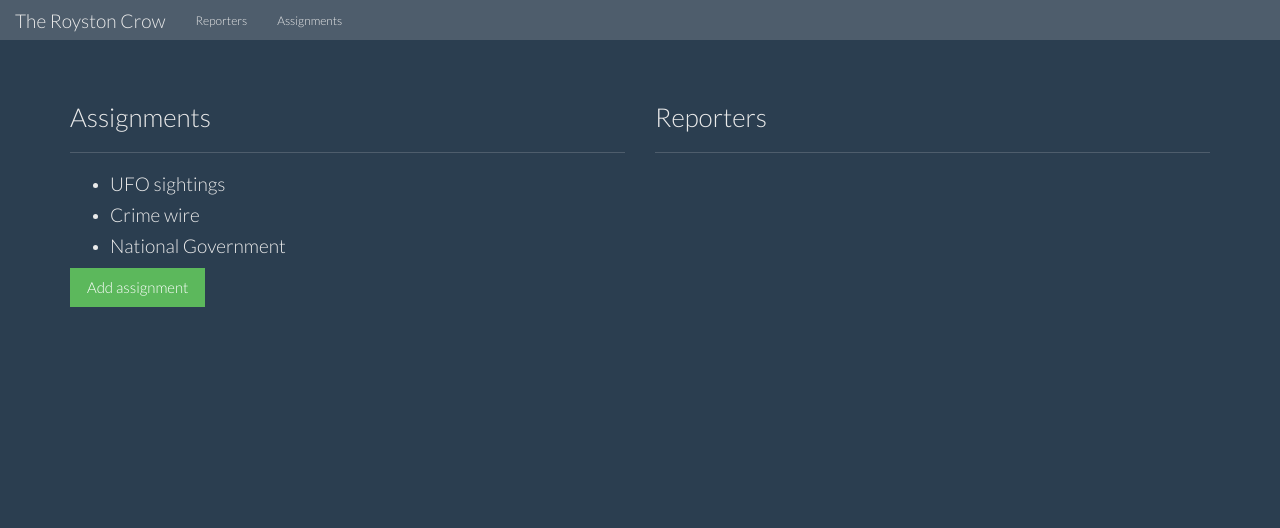
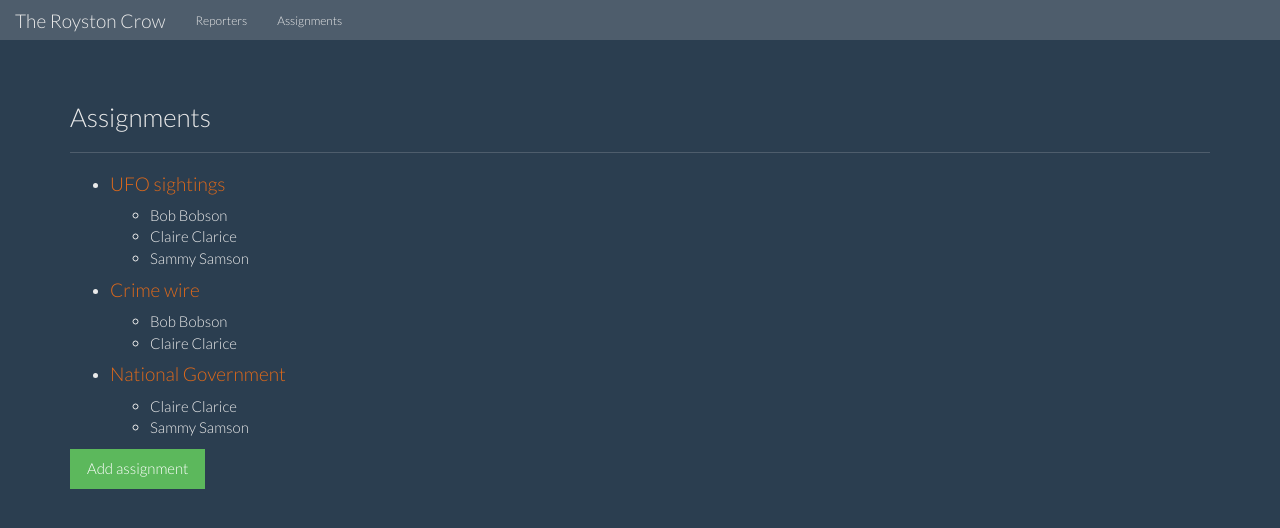
Before and after one commit to gabefinch/Royston-Crow-Assignment-Tracker, a plain HTML site: page index.html in a window 1280 px wide. Drawn offline with Linux system fonts and the light colour scheme.

Commit message:
Add reporters within assignment objects and li within li

```diff
--- a/index.html
+++ b/index.html
@@ -15,7 +15,7 @@
     <nav class="navbar navbar-default">
       <div class="container-fluid">
         <div class="navbar-header">
-          <a class="navbar-brand" href="#">The Royston Crow</a>
+          <a class="navbar-brand" href="/">The Royston Crow</a>
         </div>
         <div class="collapse navbar-collapse" id="bs-example-navbar-collapse-1">
           <ul class="nav navbar-nav">
--- a/partials/home.html
+++ b/partials/home.html
@@ -1,21 +1,18 @@
-<div class="row" >
-  <div class="col-xs-6" ng-controller="AssignmentCtrl">
+<div>
+  <div ng-controller="AssignmentCtrl">
     <div class="page-header">
       <h3>Assignments</h3>
     </div>
     <ul>
       <li ng-repeat="assignment in assignments">
-        <h4>{{assignment.name}}</h4>
+        <h4><a ng-click="">{{assignment.name}}</a></h4>
+          <ul>
+              <li ng-repeat="reporter in assignment.reporters">
+                  {{reporter.name}}
+              </li>
+          </ul>
       </li>
     </ul>
     <a ui-sref="addAssignment" class="btn btn-success">Add assignment</a>
   </div>
-
-  <div class="col-xs-6">
-    <div class="page-header">
-      <h3>Reporters</h3>
-    </div>
-
-  </div>
-
 </div>
--- a/services/AssignmentFactory.js
+++ b/services/AssignmentFactory.js
@@ -2,10 +2,24 @@ reporterAssignments.factory('AssignmentFactory',
   function AssignmentFactory() {
   var factory = {};
 
-  factory.assignments = [ {name: "UFO sightings", id: 1, reporters: [] },
-                    {name: "Crime wire", id: 2, reporters: [] },
-                    {name: "National Government", id: 3, reporters: [] },
-
+// ASSIGNMENTS
+  factory.assignments = [
+    {name: "UFO sightings", id: 1, reporters: [
+      {name: "Bob Bobson", id: 1 , yearsWorked: 15},
+      {name: "Claire Clarice", id: 2 , yearsWorked: 3},
+      {name: "Sammy Samson", id: 3 , yearsWorked: 6}
+      ]
+    },
+    {name: "Crime wire", id: 2, reporters: [
+      {name: "Bob Bobson", id: 1 , yearsWorked: 15},
+      {name: "Claire Clarice", id: 2 , yearsWorked: 3}
+      ]
+    },
+    {name: "National Government", id: 3, reporters: [
+      {name: "Claire Clarice", id: 2 , yearsWorked: 3},
+      {name: "Sammy Samson", id: 3 , yearsWorked: 6}
+      ]
+    },
   ];
 
   factory.addAssignment = function(name) {
@@ -13,7 +27,12 @@ reporterAssignments.factory('AssignmentFactory',
       id: factory.assignments.length + 1 });
   };
 
+// REPORTERS
 
+  factory.addReporter = function() {
+    factory.assignments.push({ name: name, reporters: [],
+      id: factory.assignments.length + 1 });
+  };
 
   return factory;
 });
```
